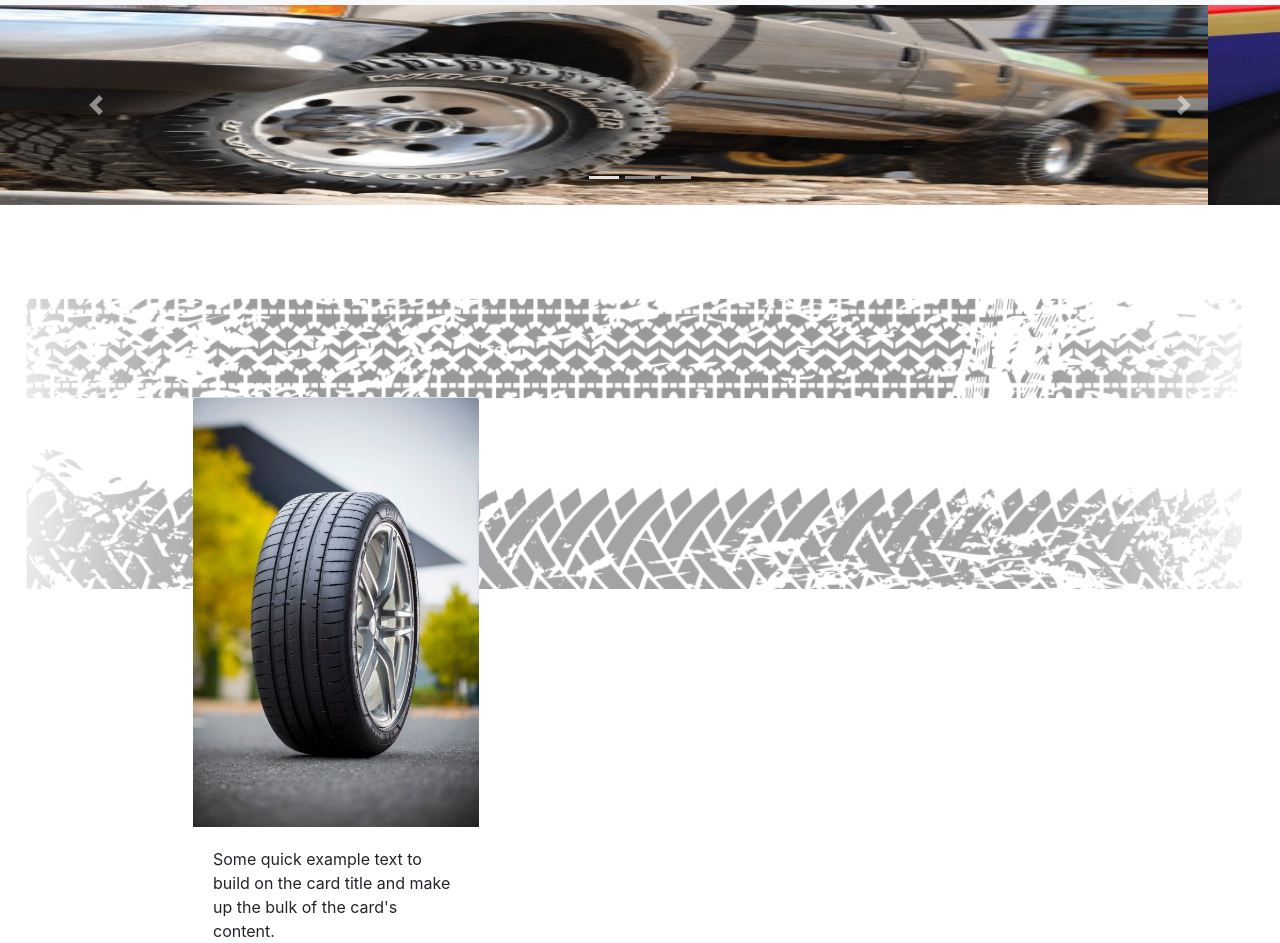
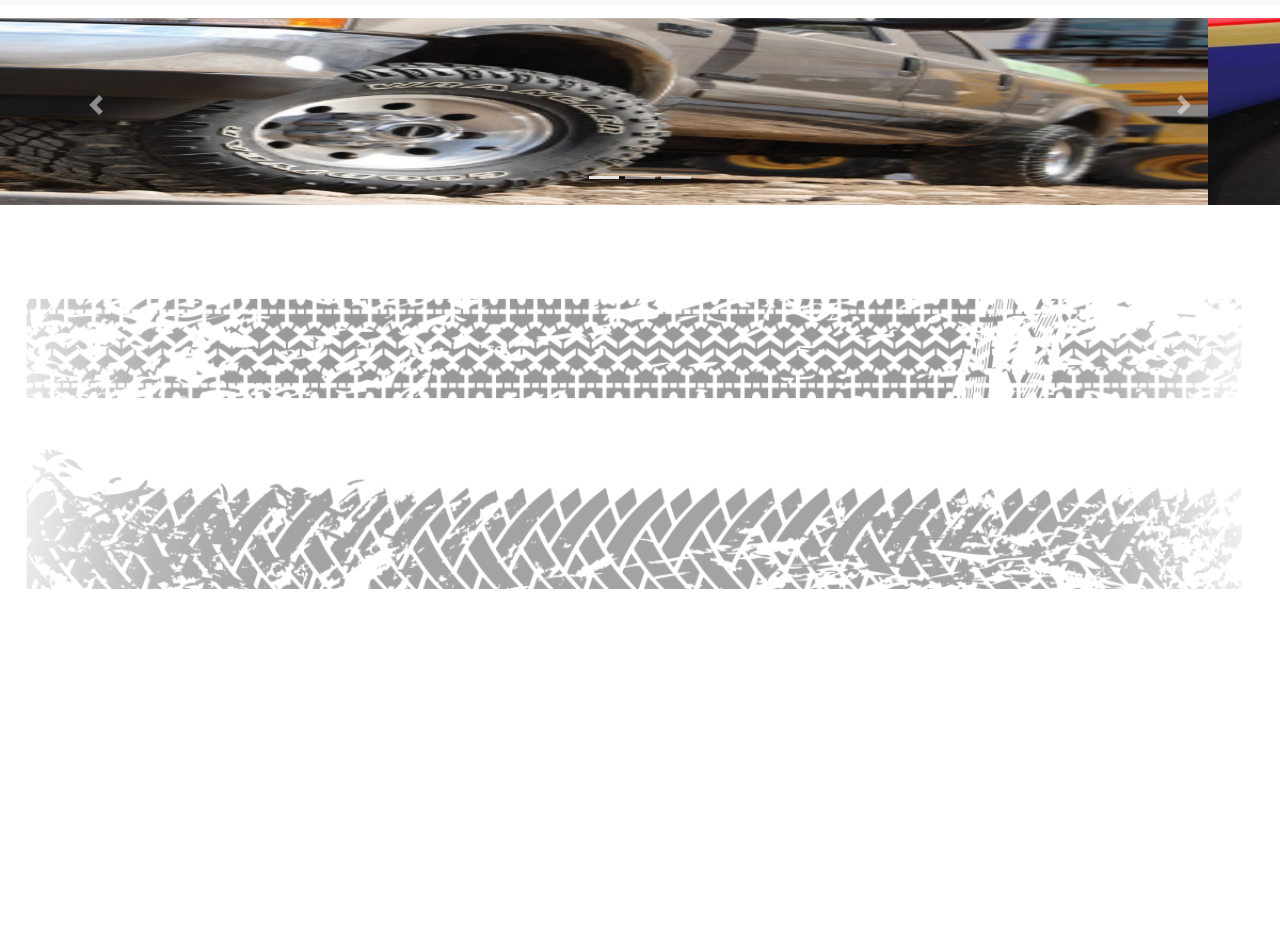
Before and after one commit to nicolasBakanowski/neumaticosya, a plain HTML site: page index.html in a window 1280 px wide. Shown: the part 59-1002 px from the top of the page. After the commit the page ends 800 px from the top, so only its background shows below. Drawn offline with nearby package versions, Linux system fonts and the light colour scheme.

Commit message:
media apply

```diff
--- a/css/custom.css
+++ b/css/custom.css
@@ -11,3 +11,9 @@
     padding:15%;
     display: flex;
 }
+ @media (min-width: 1000px) {
+   .imagenCarousel {
+    padding-top: 1%;
+    width: 200px;
+   }
+  }
--- a/index.html
+++ b/index.html
@@ -24,8 +24,9 @@
   </nav>
 </div>
 <!-- termina navabar -->
-<!--empieza cuerpo de pagina -->
-<div id="carouselExampleIndicators" class="carousel slide " data-ride="carousel">
+<!--carrousel de 3 imagenes-->
+<div class = wraper>
+<div id="carouselExampleIndicators" class="carousel slide" data-ride="carousel">
   <ol class="carousel-indicators">
     <li data-target="#carouselExampleIndicators" data-slide-to="0" class="active"></li>
     <li data-target="#carouselExampleIndicators" data-slide-to="1"></li>
@@ -51,13 +52,11 @@
     <span class="sr-only">Next</span>
   </a>
 </div>
+</div>
+<!--termina carrousel-->
+<!--bg image & servicios-->
   <div class="ruedasFondo">
-    <div class="card" style="width: 18rem;">
-      <img class="card-img-top" src="images/card1.jpg" alt="Card image cap">
-      <div class="card-body">
-        <p class="card-text">Some quick example text to build on the card title and make up the bulk of the card's content.</p>
-      </div>
-    </div>
+
   </div>
 
 <script src="https://code.jquery.com/jquery-3.5.1.slim.min.js" integrity="sha384-DfXdz2htPH0lsSSs5nCTpuj/zy4C+OGpamoFVy38MVBnE+IbbVYUew+OrCXaRkfj" crossorigin="anonymous"></script>
```
